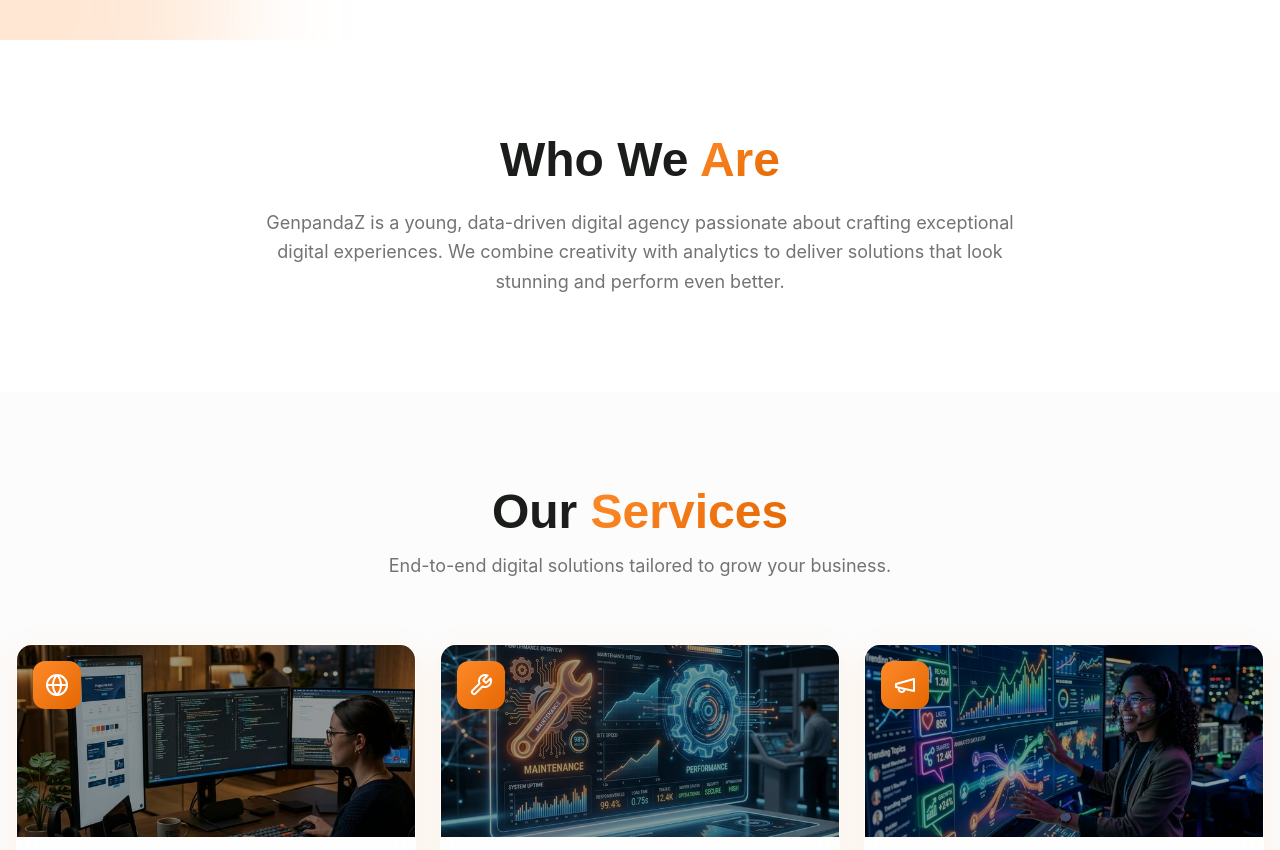
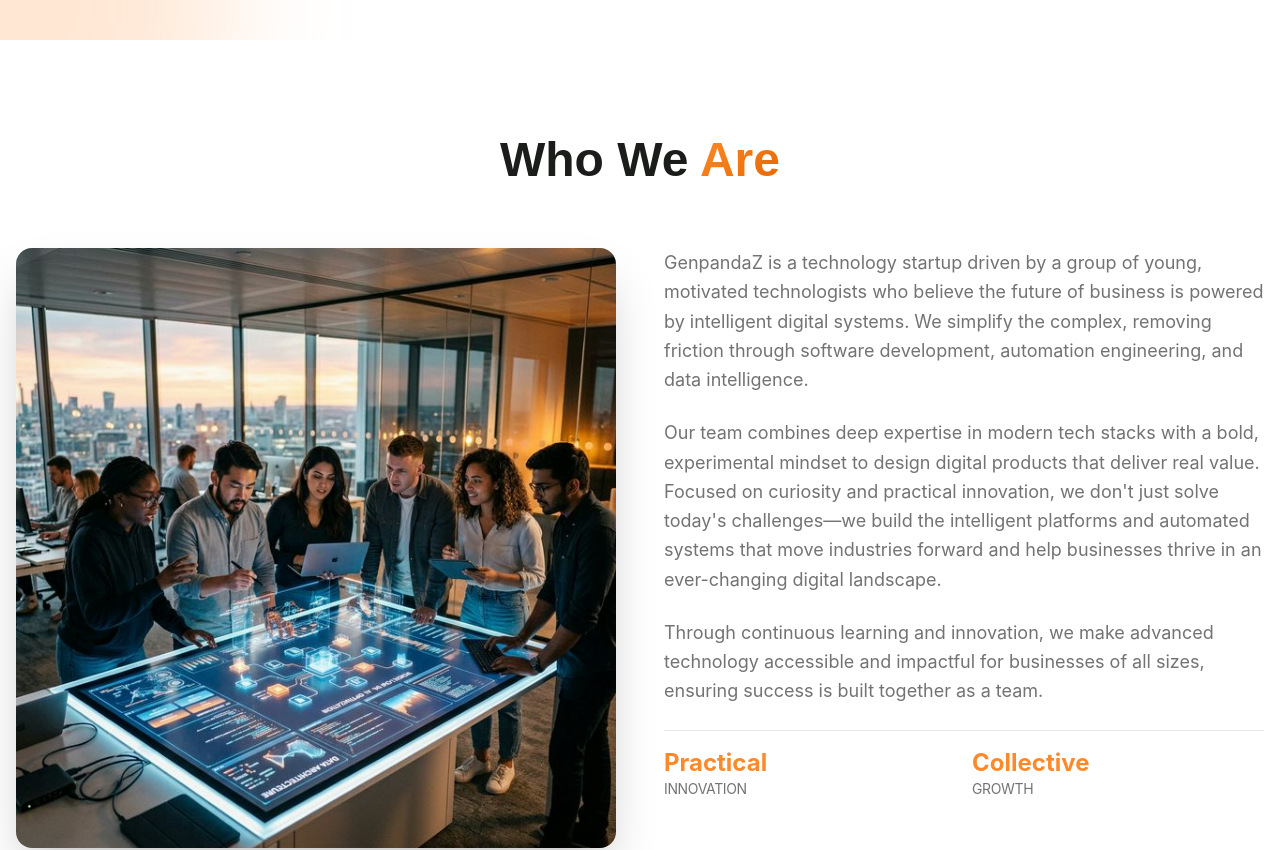
Before and after one commit to Vinaykrish25/GenpandaZ-Official-Website, a React (Vite) app: page / in a window 1280 px wide. Shown: the part 760-1610 px from the top of the page. Built offline with nearby package versions, Linux system fonts and the light colour scheme; the HTML template or start-up script is replaced by a standard one.

Commit message:
feat: Redesign AboutSection with a new two-column layout, detailed company description, and an accompanying image.

```diff
--- a/src/components/AboutSection.tsx
+++ b/src/components/AboutSection.tsx
@@ -1,37 +1,61 @@
 import ScrollReveal from "./ScrollReveal";
-import { Target, Zap, TrendingUp } from "lucide-react";
-
-const stats = [
-  { icon: Target, label: "Projects Delivered", value: "50+" },
-  { icon: Zap, label: "Happy Clients", value: "30+" },
-  { icon: TrendingUp, label: "Growth Rate", value: "200%" },
-];
+import aboutImg from "../assets/about/about-us.png";
 
 const AboutSection = () => (
-  <section id="about" className="py-24">
+  <section id="about" className="py-24 bg-background">
     <div className="container mx-auto px-4">
       <ScrollReveal>
-        <div className="max-w-3xl mx-auto text-center">
-          <h2 className="font-display text-3xl md:text-5xl font-bold">
+        <div className="max-w-3xl mx-auto text-center mb-16">
+          <h2 className="font-display text-4xl md:text-5xl font-bold">
             Who We <span className="gradient-text">Are</span>
           </h2>
-          <p className="mt-6 text-lg text-muted-foreground leading-relaxed">
-            GenpandaZ is a young, data-driven digital agency passionate about crafting exceptional digital experiences. We combine creativity with analytics to deliver solutions that look stunning and perform even better.
-          </p>
         </div>
       </ScrollReveal>
 
-      {/* <div className="mt-16 grid grid-cols-1 md:grid-cols-3 gap-8">
-        {stats.map((s, i) => (
-          <ScrollReveal key={s.label} delay={i * 0.1}>
-            <div className="glass-card rounded-2xl p-8 text-center hover:scale-105 transition-transform duration-300">
-              <s.icon className="h-10 w-10 mx-auto text-primary mb-4" />
-              <p className="font-display text-4xl font-bold gradient-text">{s.value}</p>
-              <p className="mt-2 text-muted-foreground">{s.label}</p>
+      <div className="grid grid-cols-1 lg:grid-cols-2 gap-12 items-start">
+        <ScrollReveal>
+          <div className="flex justify-center lg:justify-end">
+            <div className="relative rounded-2xl overflow-hidden shadow-2xl group max-w-4xl">
+              <img
+                src={aboutImg}
+                alt="GenpandaZ Team collaborating"
+                className="w-full h-auto object-cover transition-transform duration-700 group-hover:scale-105"
+              />
+              <div className="absolute inset-0 bg-gradient-to-t from-black/60 to-transparent opacity-0 group-hover:opacity-100 transition-opacity duration-300 flex items-end p-6">
+                <p className="text-white text-xs font-medium">Fueled by curiosity, driven by technology.</p>
+              </div>
             </div>
-          </ScrollReveal>
-        ))}
-      </div> */}
+          </div>
+        </ScrollReveal>
+
+        <ScrollReveal delay={0.2}>
+          <div className="space-y-6">
+            <div className="space-y-6">
+              <p className="text-lg text-muted-foreground leading-relaxed">
+                GenpandaZ is a technology startup driven by a group of young, motivated technologists who believe the future of business is powered by intelligent digital systems. We simplify the complex, removing friction through software development, automation engineering, and data intelligence.
+              </p>
+              <p className="text-lg text-muted-foreground leading-relaxed">
+                Our team combines deep expertise in modern tech stacks with a bold, experimental mindset to design digital products that deliver real value. Focused on curiosity and practical innovation, we don't just solve today's challenges—we build the intelligent platforms and automated systems that move industries forward and help businesses thrive in an ever-changing digital landscape.
+              </p>
+              <p className="text-lg text-muted-foreground leading-relaxed">
+                Through continuous learning and innovation, we make advanced technology accessible and impactful for businesses of all sizes, ensuring success is built together as a team.
+              </p>
+            </div>
+            <div className="pt-4 border-t border-border">
+              <div className="grid grid-cols-2 gap-4">
+                <div>
+                  <p className="text-primary font-bold text-2xl">Practical</p>
+                  <p className="text-sm text-muted-foreground uppercase tracking-tight">Innovation</p>
+                </div>
+                <div>
+                  <p className="text-primary font-bold text-2xl">Collective</p>
+                  <p className="text-sm text-muted-foreground uppercase tracking-tight">Growth</p>
+                </div>
+              </div>
+            </div>
+          </div>
+        </ScrollReveal>
+      </div>
     </div>
   </section>
 );
```
Also changed, not shown: src/assets/about/about-us.png (added).
